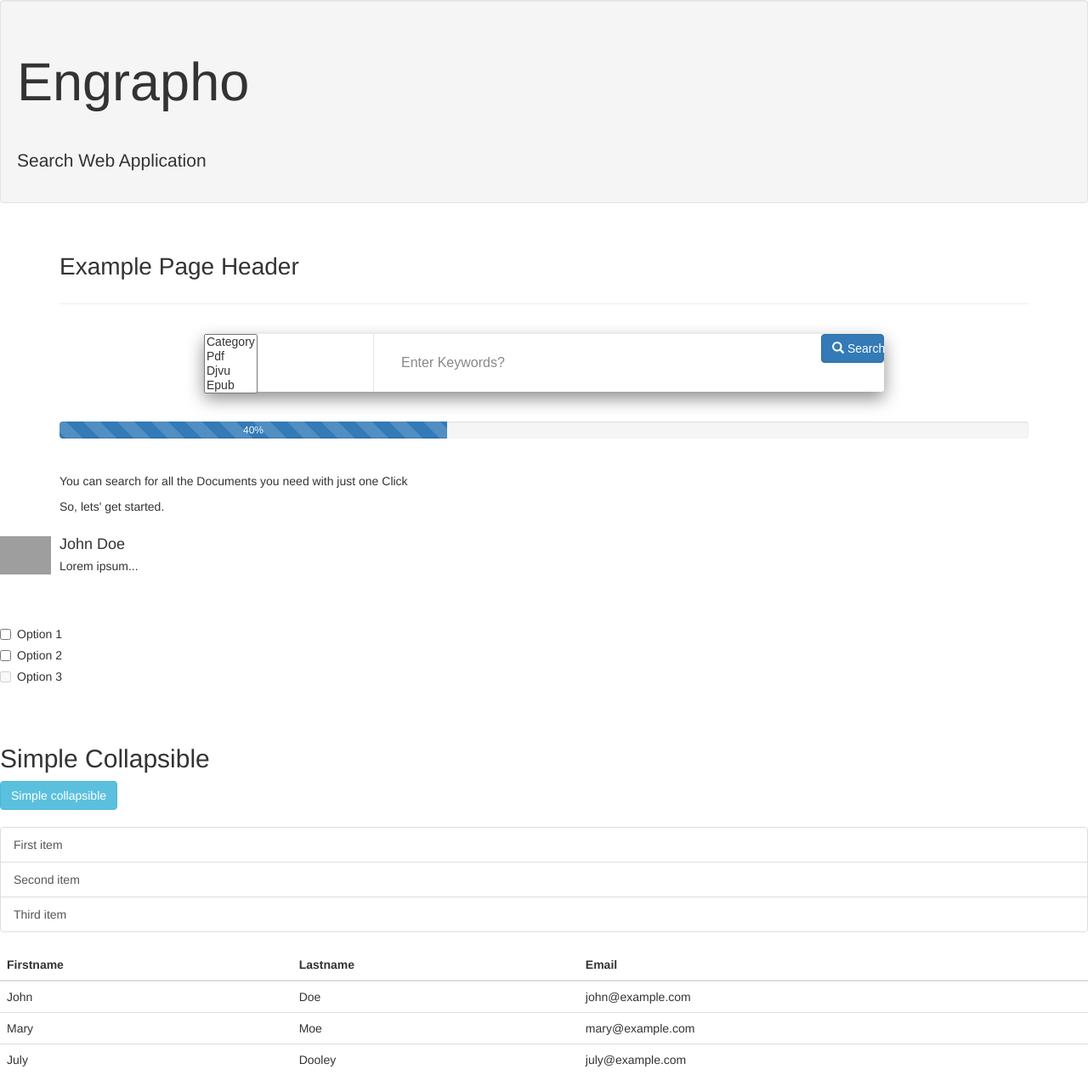
After one commit to Shraddha2702/Engrapho_Search_App, a Flask app: template Engrapho/templates/Practice.html in a window 1280 px wide. The commit adds this page. Shown: the whole page at 85% size. Run offline with Flask 2, Linux system fonts and the light colour scheme; the template is opened without the code that fills it, so the values that code supplies are empty; some libraries are stand-ins or nearby versions; grey boxes are pictures that could not be loaded.

Commit message:
Boostrap changes

```diff
--- /dev/null
+++ b/Doubts.txt
@@ -0,0 +1,2 @@
+Ask Bharath
+1. ABout line 44. Tried changing css in the templates/main.css. No changes!
--- a/Engrapho/project_index.xml
+++ b/Engrapho/project_index.xml
@@ -1,3 +1,3 @@
 <?xml version='1.0' encoding='ASCII'?>
 <database>
-</database>
+<book><title/><author/><type extension="pdf"><location>D:\USC\Semester 1\INF551_Project\Engrapho\Files\Knowledge Graphs.pdf</location></type></book><book><title/><author/><type extension="pdf"><location>D:\USC\Semester 1\INF551_Project\Engrapho\Files\James Introduction to Statistical Learning.pdf</location></type></book><book><title>Genetic Algorithms and Machine Learning</title><author></author><type extension="pdf"><location>D:\USC\Semester 1\INF551_Project\Engrapho\Files\Goldberg-Holland1988_Article_GeneticAlgorithmsAndMachineLea.pdf</location></type></book></database>
--- a/Engrapho/static/main.css
+++ b/Engrapho/static/main.css
@@ -811,7 +811,7 @@ legend {
 }
 
 .s003 {
-  min-height: 100vh;
+  /*min-height: 100vh;*/
   display: -ms-flexbox;
   display: flex;
   -ms-flex-pack: center;
@@ -819,15 +819,15 @@ legend {
   -ms-flex-align: center;
       align-items: center;
   font-family: 'Poppins', sans-serif;
-  background-color: #a598ee;
-  background-size: cover;
+  /*background-color: #a598ee;*/
+  /*background-size: cover;*/
   background-position: center center;
   padding: 15px;
 }
 
 .s003 form {
   width: 100%;
-  max-width: 790px;
+  max-width: 800px;
   margin-bottom: 0;
 }
 
@@ -840,7 +840,7 @@ legend {
       justify-content: space-between;
   -ms-flex-align: center;
       align-items: center;
-  box-shadow: 0px 8px 20px 0px rgba(0, 0, 0, 0.15);
+  box-shadow: 0px 8px 20px 0px rgba(0, 0, 0, 0.45);
   border-radius: 3px;
 }
 
--- /dev/null
+++ b/Engrapho/templates/Practice.html
@@ -0,0 +1,160 @@
+<!DOCTYPE html>
+<html lang="en">
+<head>
+  <title>Bootstrap Example</title>
+  <meta charset="utf-8">
+  <meta name="viewport" content="width=device-width, initial-scale=1">
+  <link rel="stylesheet" href="https://maxcdn.bootstrapcdn.com/bootstrap/3.3.7/css/bootstrap.min.css">
+  <script src="https://ajax.googleapis.com/ajax/libs/jquery/3.3.1/jquery.min.js"></script>
+  <script src="https://maxcdn.bootstrapcdn.com/bootstrap/3.3.7/js/bootstrap.min.js"></script>
+  <link href="main.css" rel="stylesheet">
+  <meta name="author" content="colorlib.com">
+   <link href="https://fonts.googleapis.com/css?family=Poppins" rel="stylesheet" />
+</head>
+<body>
+
+<div class="jumbotron well"> <!--sm, lg-->
+    <h1>Engrapho</h1>
+    <p>Search Web Application</p>
+  </div>
+
+<div class="container"> <!--Container is the outermost Tag that is needed to wrap your whole page-->
+  <!--Jumbotron for special attention box-->
+  <div class="page-header">
+  <h1>Example Page Header</h1>
+</div>
+
+<div class="s003">
+      <!--<form action="{{url_for('search')}}" method="POST">-->
+      <form>
+        <div class="inner-form">
+          <div class="input-field first-wrap">
+            <div class="input-select">
+              <select data-trigger="" name="choices-single-defaul" multiple>
+                <option placeholder="">Category</option>
+                <option>Pdf</option>
+                <option>Djvu</option>
+                <option>Epub</option>
+                <option>Docx</option>
+                <option>Pptx</option>
+                <option>mp3</option>
+              </select>
+            </div>
+          </div>
+          <div class="input-field second-wrap">
+            <input id="search" name="search" type="text" placeholder="Enter Keywords?" />
+          </div>
+          <div class="input-field third-wrap">
+          	<button type="button" class="btn btn-primary btn-block">
+		    <span class="glyphicon glyphicon-search"></span> Search
+		  </button>
+
+          </div>
+        </div>
+      </form>
+     </div>
+   <br>
+  <div class="progress">
+  <div class="progress-bar progress-bar-striped active" role="progressbar"
+  aria-valuenow="40" aria-valuemin="0" aria-valuemax="100" style="width:40%">
+    40%
+  </div>
+</div>
+<br>
+
+  <p>You can search for all the Documents you need with just one Click</p>
+  <p>So, lets' get started.</p>
+</div>
+
+<div class="media">
+  <div class="media-left media-top">
+    <img src="BGIP7070.jpg" class="media-object" style="width:60px">
+  </div>
+  <div class="media-body">
+    <h4 class="media-heading">John Doe</h4>
+    <p>Lorem ipsum...</p>
+  </div>
+</div>
+<br><br>
+
+<div class="checkbox">
+  <label><input type="checkbox" value="">Option 1</label>
+</div>
+<div class="checkbox">
+  <label><input type="checkbox" value="">Option 2</label>
+</div>
+<div class="checkbox disabled">
+  <label><input type="checkbox" value="" disabled>Option 3</label>
+</div>
+<br><br>
+
+
+<h2>Simple Collapsible</h2>
+  <a href="#demo" class="btn btn-info" data-toggle="collapse">Simple collapsible</a>
+  <div id="demo" class="collapse">
+    Lorem ipsum dolor sit amet, consectetur adipisicing elit,
+    sed do eiusmod tempor incididunt ut labore et dolore magna aliqua. Ut enim ad minim veniam,
+    quis nostrud exercitation ullamco laboris nisi ut aliquip ex ea commodo consequat.
+  </div>
+  <br>
+  <br>
+
+
+<!--List also an option to display-->
+<div class="list-group">
+  <a href="#" class="list-group-item">First item</a>
+  <a href="#" class="list-group-item">Second item</a>
+  <a href="#" class="list-group-item">Third item</a>
+</div>
+
+  <!-- Table for showing Output -->
+  <div class="table-responsive">
+	  <table class="table table-hover">
+	    <thead>
+	      <tr>
+	        <th>Firstname</th>
+	        <th>Lastname</th>
+	        <th>Email</th>
+	      </tr>
+	    </thead>
+	    <tbody>
+	      <tr>
+	        <td>John</td>
+	        <td>Doe</td>
+	        <td>john@example.com</td>
+	      </tr>
+	      <tr>
+	        <td>Mary</td>
+	        <td>Moe</td>
+	        <td>mary@example.com</td>
+	      </tr>
+	      <tr>
+	        <td>July</td>
+	        <td>Dooley</td>
+	        <td>july@example.com</td>
+	      </tr>
+	    </tbody>
+	  </table>
+	</div>
+
+
+	<!--for Adding Thumbnail Images for the Output
+		<img src="cinqueterre.jpg" class="img-thumbnail" alt="Cinque Terre" width="304" height="236">
+
+		OR OR OR OR OR
+		<div class="row">
+		  <div class="col-md-4">
+		    <div class="thumbnail">
+		      <a href="/w3images/lights.jpg">
+		        <img src="/w3images/lights.jpg" alt="Lights" style="width:100%">
+		        <div class="caption">
+		          <p>Lorem ipsum...</p>
+		        </div>
+		      </a>
+		    </div>
+		  </div> //End of first col-md-4
+	-->
+</div>
+
+</body>
+</html>
--- a/Engrapho/views.py
+++ b/Engrapho/views.py
@@ -6,7 +6,7 @@ import os
 
 app = Flask(__name__)
 app.secret_key = os.urandom(16)
-UPLOAD_FOLDER = os.getcwd()+'\Files'
+UPLOAD_FOLDER = os.path.join(os.getcwd(), 'Files')
 ALLOWED_EXTENSIONS = ['docx', 'pptx', 'mp3', 'pdf', 'epub', 'djvu']
 app.config["UPLOAD_FOLDER"] = UPLOAD_FOLDER
 app.config["XML_FILE"]='project_index.xml'
@@ -17,7 +17,7 @@ def display():
     if 'messages' in session:
         content=session['messages']
         session['messages']=[]
-    return render_template('index.html', content=content)
+    return render_template('try1.html', content=content)
 
 @app.route('/login',methods=["POST","GET"])
 def login():
--- /dev/null
+++ b/Projectt.txt
@@ -0,0 +1,6 @@
+Project
+
+Create a Flask Application Offline
+Connect the MongoDB using PyMongo on local system
+Deploy the code on EC2 Instance
+Access it
```
Also changed, not shown: Engrapho/templates/try1.html (added, +145 -0 lines), 1 other file.
